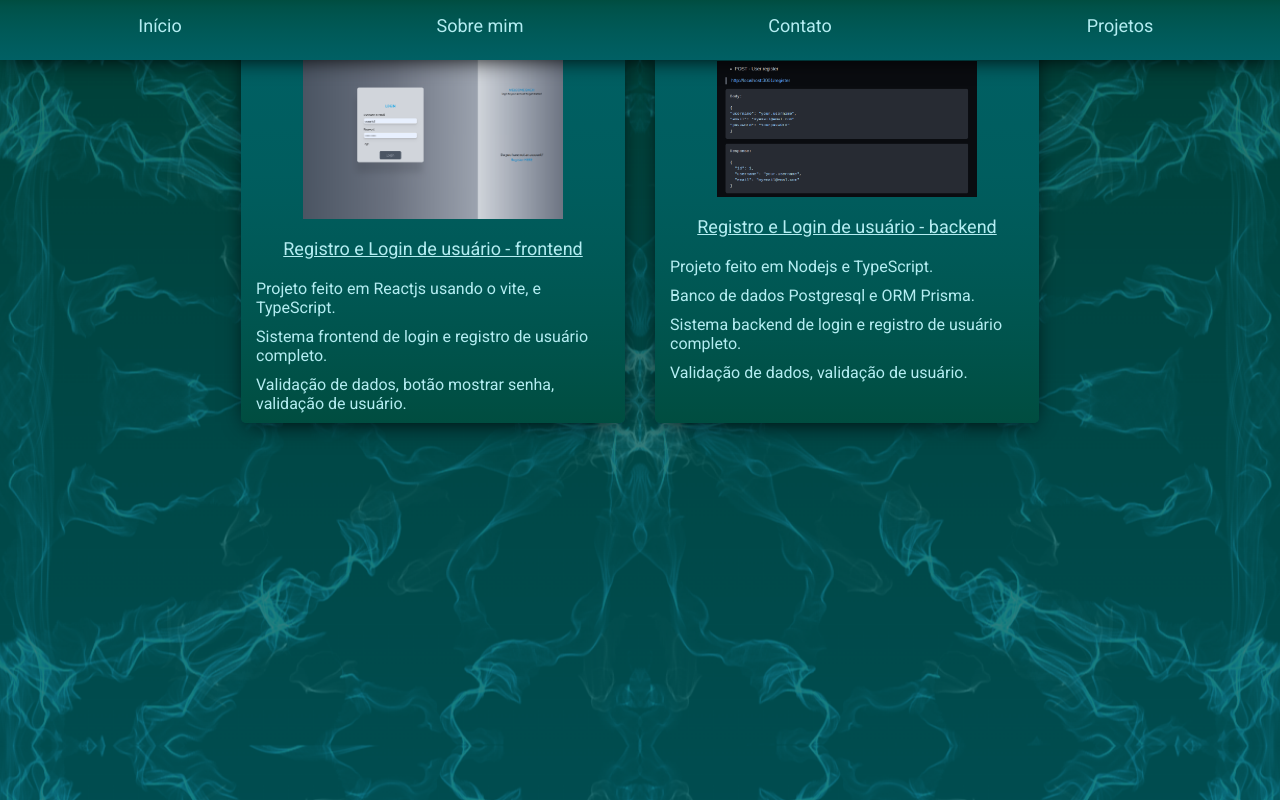
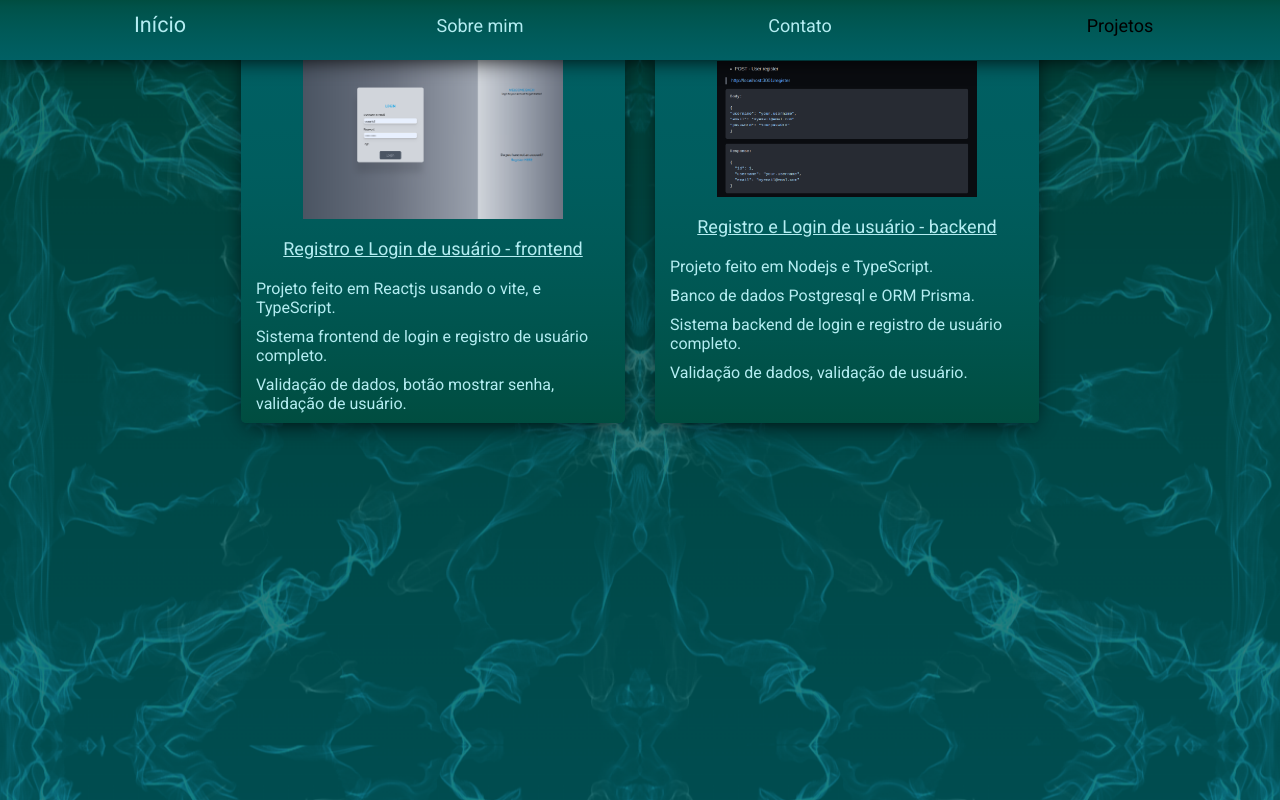
Before and after one commit to DeividBorges93/DeividBorges93.github.io, a React (Create React App) app: page /projetos in a window 1280 px wide. Built offline with nearby package versions, Linux system fonts and the light colour scheme.

Commit message:
feat(style-header): :lipstick: add text color black when link click
change title name for the: Deivid Borges

```diff
--- a/public/index.html
+++ b/public/index.html
@@ -6,7 +6,7 @@
   <link rel="preconnect" href="https://fonts.googleapis.com">
   <link rel="preconnect" href="https://fonts.gstatic.com" crossorigin>
   <link href="https://fonts.googleapis.com/css2?family=Roboto&display=swap" rel="stylesheet">
-  <title>My Portfolio</title>
+  <title>Deivid Borges</title>
 </head>
 <body>
   <div id="root"></div>
--- a/src/components/Header.jsx
+++ b/src/components/Header.jsx
@@ -1,6 +1,6 @@
 import React, { useState } from 'react';
 import '../css/components/header.css';
-import { Link } from 'react-router-dom';
+import { NavLink } from 'react-router-dom';
 
 export default function Header() {
   const [isHeaderVisible, setHeaderVisible] = useState(true);
@@ -20,10 +20,34 @@ export default function Header() {
       onMouseLeave={handleMouseLeave}
     >
       <div className="container-header">
-        <Link className={`link-menu ${isHeaderVisible ? '' : 'hidden'}`} to='/inicio'>Início</Link>
-        <Link className={`link-menu ${isHeaderVisible ? '' : 'hidden'}`} to='/sobremim'>Sobre mim</Link>
-        <Link className={`link-menu ${isHeaderVisible ? '' : 'hidden'}`} to='/contato'>Contato</Link>
-        <Link className={`link-menu ${isHeaderVisible ? '' : 'hidden'}`} to='/projetos'>Projetos</Link>
+      <NavLink
+          className="link-menu"
+          activeclassname="active"
+          to='/inicio'
+        >
+          Início
+        </NavLink>
+        <NavLink
+          className="link-menu"
+          activeclassname="active"
+          to='/sobremim'
+        >
+          Sobre mim
+        </NavLink>
+        <NavLink
+          className="link-menu"
+          activeclassname="active"
+          to='/contato'
+        >
+          Contato
+        </NavLink>
+        <NavLink
+          className="link-menu"
+          activeclassname="active"
+          to='/projetos'
+        >
+          Projetos
+        </NavLink>
       </div>
     </div>
   );
--- a/src/css/components/header.css
+++ b/src/css/components/header.css
@@ -37,3 +37,7 @@
 .link-menu:hover {
   transform: scale(1.2);
 }
+
+.link-menu.active {
+  color: var(--black);
+}
--- a/src/css/main.css
+++ b/src/css/main.css
@@ -1,4 +1,5 @@
 :root {
+  --black: #000;
   --dark-green-1: #004D40;
   --dark-green-2: #006064;
   --light-cyan-3: #b4edf2;
```
